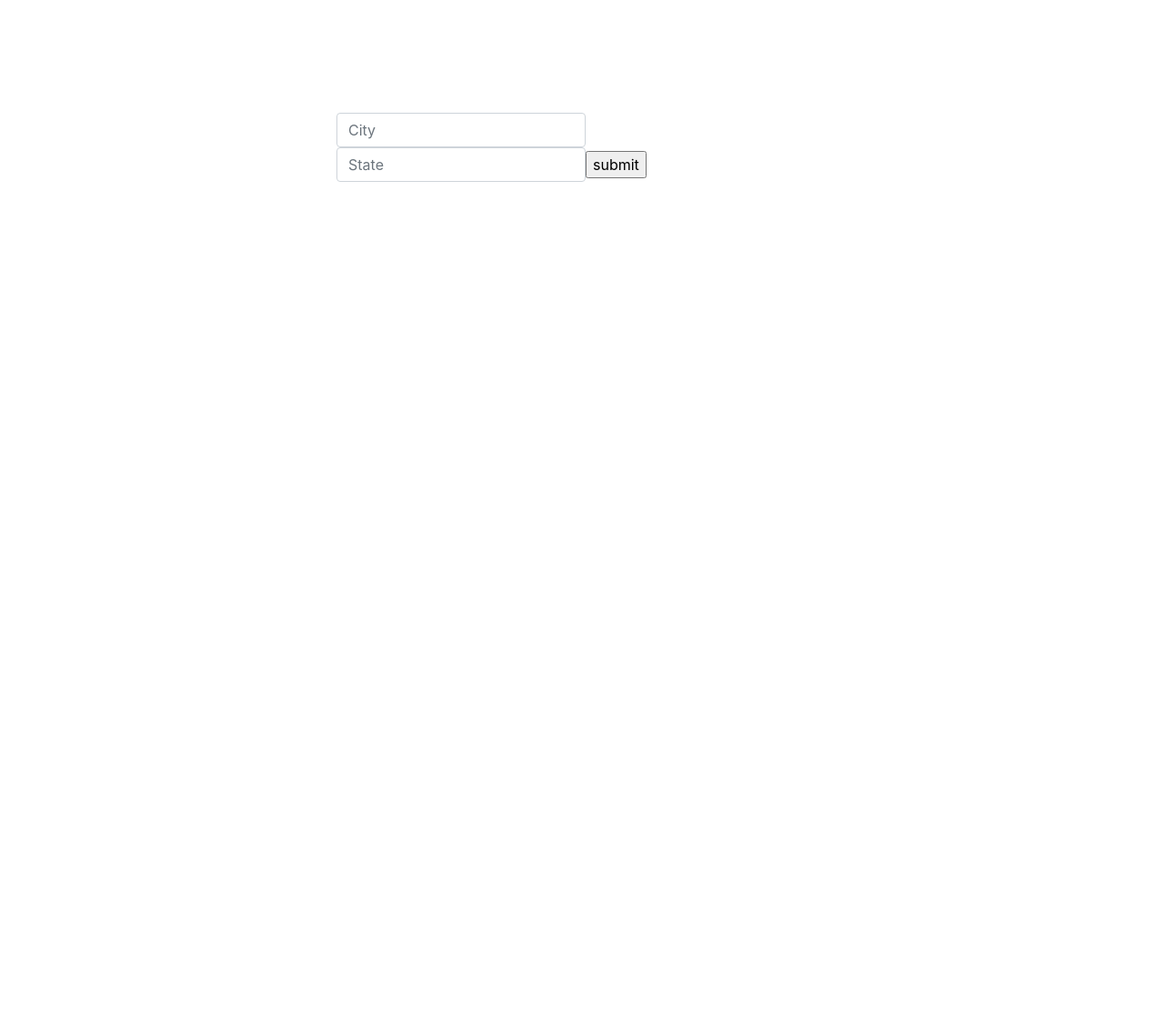
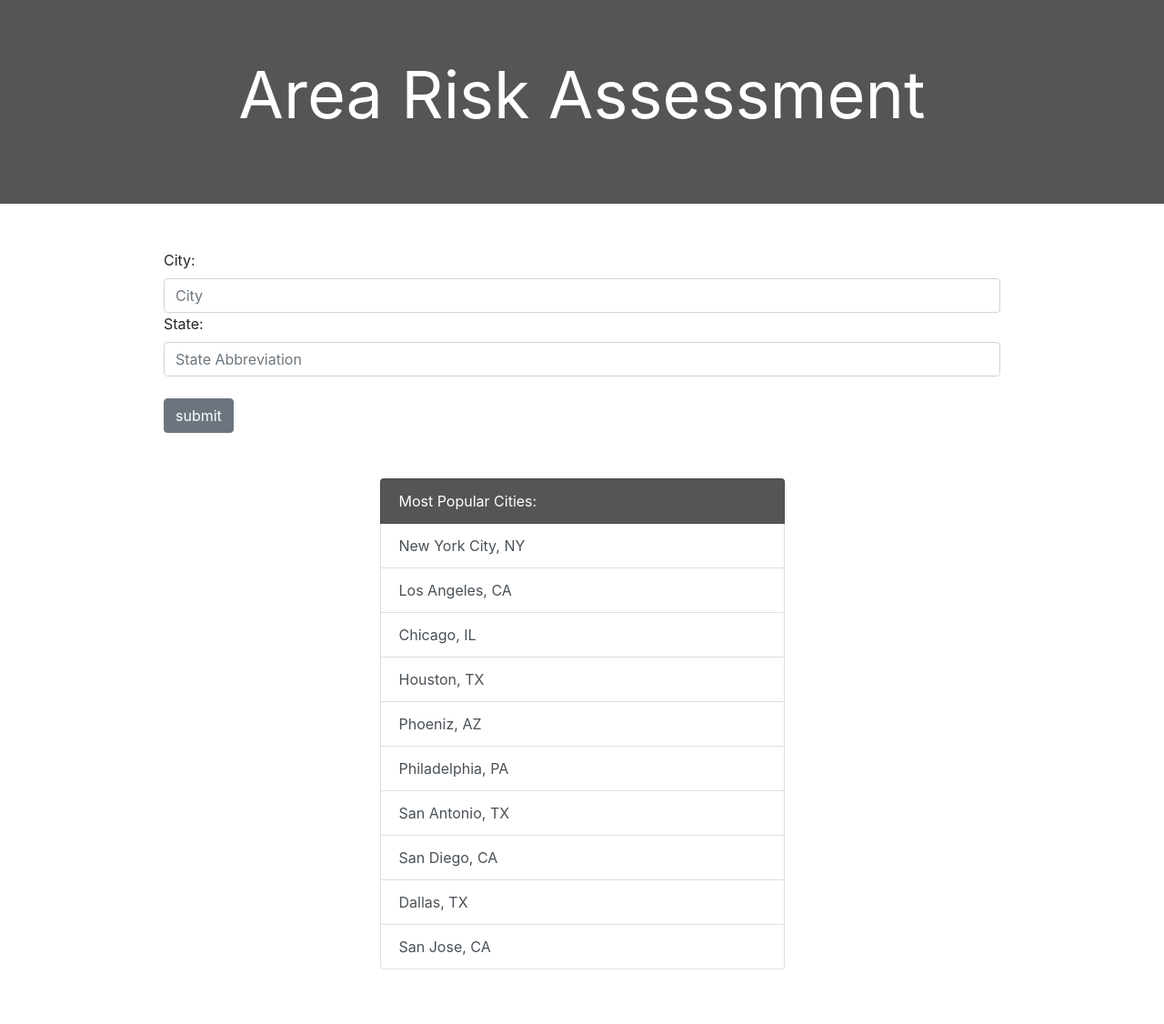
Before and after one commit to andrews1772/AreaRiskAssessment, a plain HTML site: page index.html in a window 1280 px wide. Shown: the whole page at 91% size. Before the commit the page ends 800 px from the top, so only its background shows below. Drawn offline with nearby package versions, Linux system fonts and the light colour scheme.

Commit message:
Update index.html

```diff
--- a/index.html
+++ b/index.html
@@ -12,18 +12,43 @@
     <title>Area Risk Assessment</title>
 </head>
 <body>
+<div class="titleContainer">
+    <p class="text-center title">Area Risk Assessment</p>
+</div>
 
-<p class="text-center title">Area Risk Assessment</p>
-<div class="container">
+
+<div class="container input">
     <div class="row">
-        <div class="col-lg-6 mx-auto">
-            <div class="input-group">
-                <form action="results.html" method="GET" class="form-inline">
-                <input type="text" class="form-control" placeholder="City" id="citySearch" name="citySearch"/>
-                <input type="text" class="form-control" placeholder="State" maxlength="2" id="stateSearch" name="stateSearch"/>
-                <input type="submit" value="submit"/>
+        <div class="col-lg-10 mx-auto">
+                <form action="results.html" method="GET">
+                <label for="citySearch">City:</label>
+                <input type="text" class="form-control" pattern="[A-Za-z]+" placeholder="City" id="citySearch" minlength="1" name="citySearch"/>
+                <label for="stateSearch">State:</label>
+                <input type="text" class="form-control" pattern="^(?:(A[KLRZ]|C[AOT]|D[CE]|FL|GA|HI|I[ADLN]|K[SY]|LA|M[ADEINOST]|N[CDEHJMVY]|O[HKR]|P[AR]|RI|S[CD]|T[NX]|UT|V[AIT]|W[AIVY]))$" placeholder="State Abbreviation" maxlength="2" minlength="2" id="stateSearch" name="stateSearch"/> <br>
+                <input class="btn btn-secondary" type="submit" value="submit"/>
                 </form>
-            </div>
+        </div>
+    </div>
+</div>
+
+<div class="container input">
+    <div class="row">
+        <div class="col-lg-5 mx-auto">
+<div class="list-group topCities">
+    <a class="list-group-item listTitle">
+        Most Popular Cities:
+    </a>
+    <a href="results.html?citySearch=New York City&stateSearch=NY" class="list-group-item list-group-item-action">New York City, NY</a>
+    <a href="results.html?citySearch=Los Angeles&stateSearch=CA" class="list-group-item list-group-item-action">Los Angeles, CA</a>
+    <a href="results.html?citySearch=Chicago&stateSearch=IL" class="list-group-item list-group-item-action">Chicago, IL</a>
+    <a href="results.html?citySearch=Houston&stateSearch=TX" class="list-group-item list-group-item-action">Houston, TX</a>
+    <a href="results.html?citySearch=Phoenix&stateSearch=AZ" class="list-group-item list-group-item-action">Phoeniz, AZ</a>
+    <a href="results.html?citySearch=Philadelphia&stateSearch=PA" class="list-group-item list-group-item-action">Philadelphia, PA</a>
+    <a href="results.html?citySearch=San Antonio&stateSearch=TX" class="list-group-item list-group-item-action">San Antonio, TX</a>
+    <a href="results.html?citySearch=San Diego&stateSearch=CA" class="list-group-item list-group-item-action">San Diego, CA</a>
+    <a href="results.html?citySearch=Dallas&stateSearch=TX" class="list-group-item list-group-item-action">Dallas, TX</a>
+    <a href="results.html?citySearch=San Jose&stateSearch=CA" class="list-group-item list-group-item-action">San Jose, CA</a>
+</div>
         </div>
     </div>
 </div>
```
